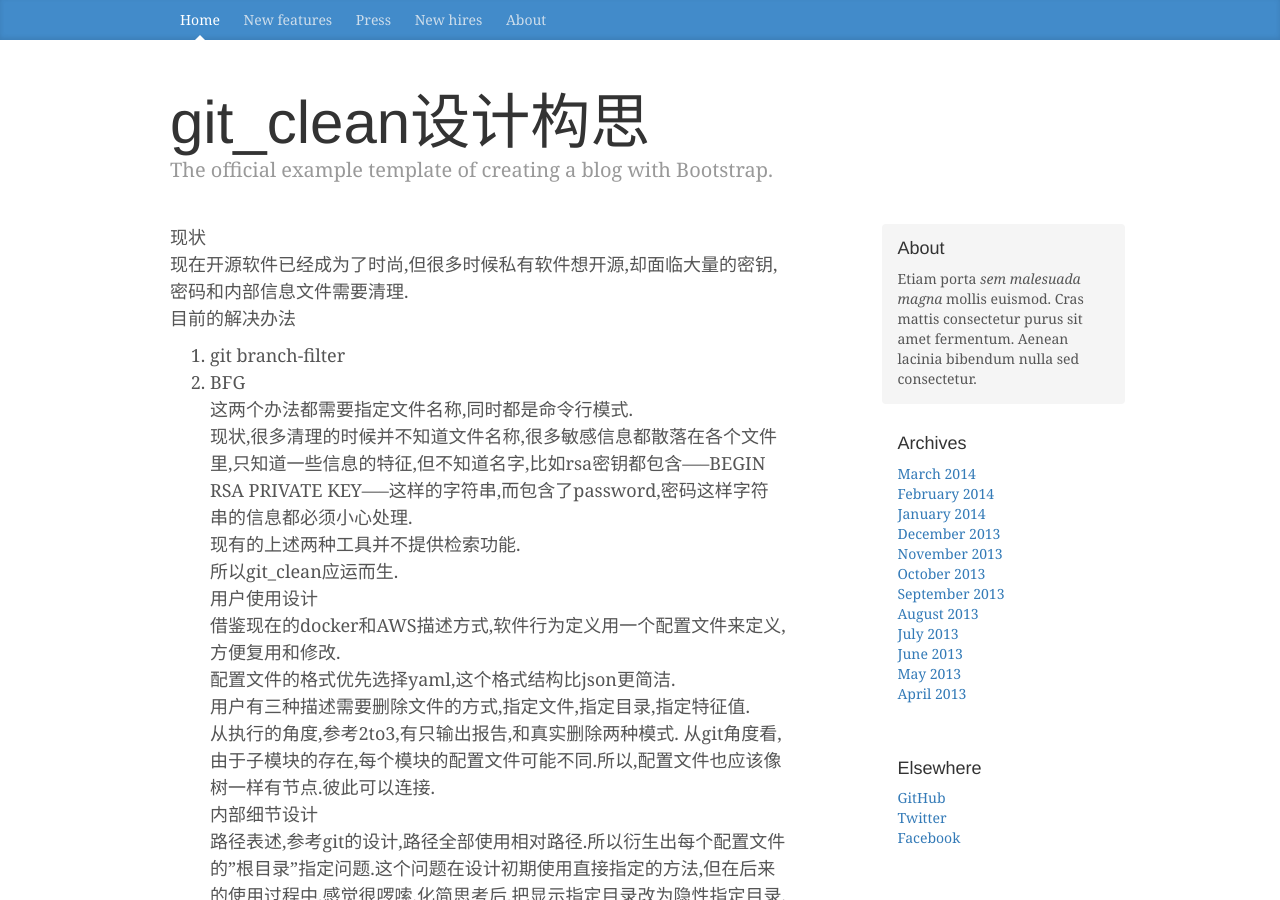
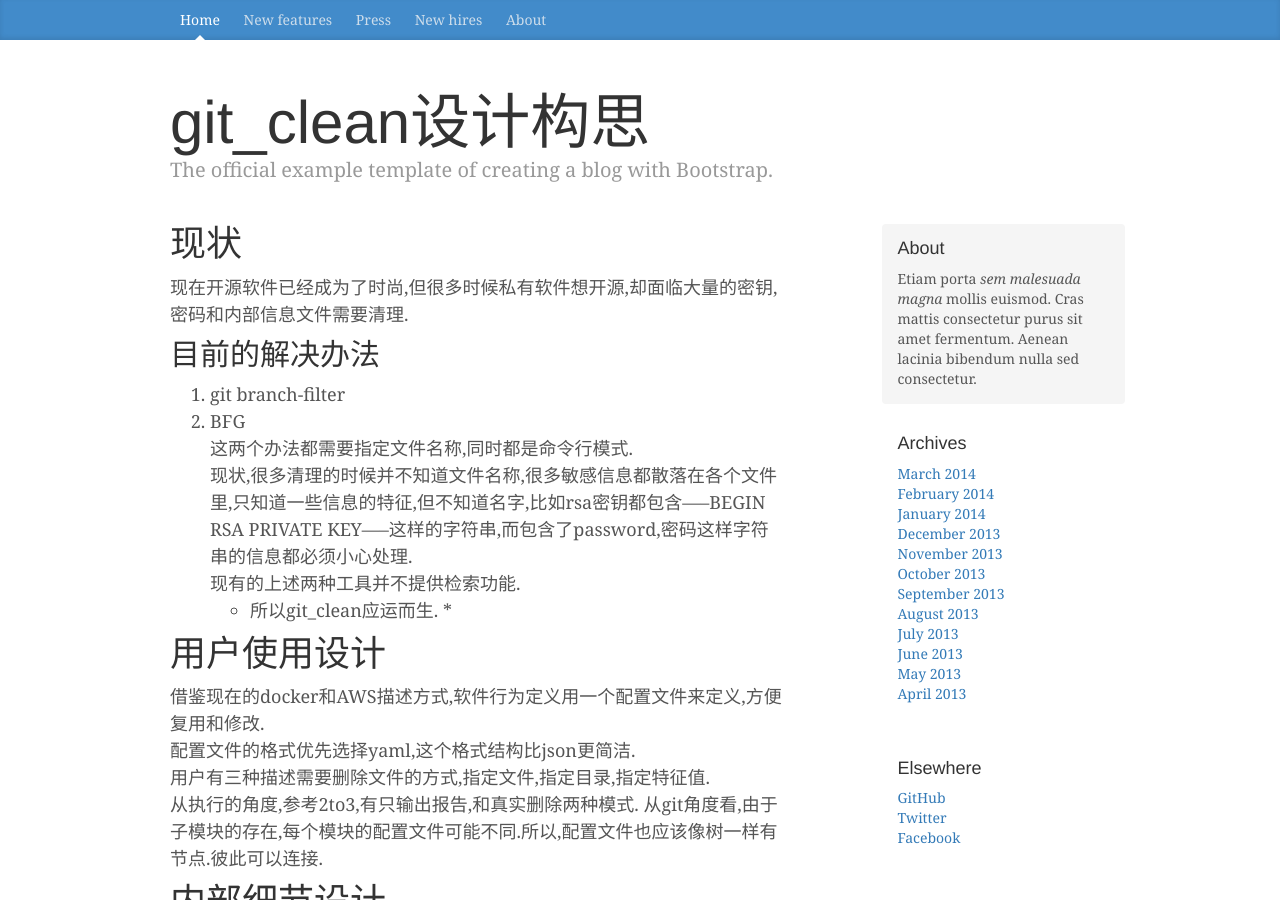
Before and after one commit to bobcyw/blog, a Jekyll site: the page built from _posts/2015-10-20-git _clean设计构思.md, in a window 1280 px wide and 900 px high. Built offline with Jekyll 4.4.1, drawn with Linux system fonts in a browser that asks for light colours.

Commit message:
看看md的格式效果

```diff
--- a/_posts/2015-10-20-git _clean设计构思.md
+++ b/_posts/2015-10-20-git _clean设计构思.md
@@ -2,25 +2,29 @@
 layout: Blog Template for Bootstrap
 title: git_clean设计构思
 ---
-现状
+# 现状
 现在开源软件已经成为了时尚,但很多时候私有软件想开源,却面临大量的密钥,密码和内部信息文件需要清理.
-目前的解决办法
+
+## 目前的解决办法
 1. git branch-filter
 2. BFG
 这两个办法都需要指定文件名称,同时都是命令行模式.
 现状,很多清理的时候并不知道文件名称,很多敏感信息都散落在各个文件里,只知道一些信息的特征,但不知道名字,比如rsa密钥都包含-----BEGIN RSA PRIVATE KEY-----这样的字符串,而包含了password,密码这样字符串的信息都必须小心处理.
 现有的上述两种工具并不提供检索功能.
-所以git_clean应运而生.
-用户使用设计
+* 所以git_clean应运而生. *
+
+# 用户使用设计
 借鉴现在的docker和AWS描述方式,软件行为定义用一个配置文件来定义,方便复用和修改.
 配置文件的格式优先选择yaml,这个格式结构比json更简洁.
 用户有三种描述需要删除文件的方式,指定文件,指定目录,指定特征值.
 从执行的角度,参考2to3,有只输出报告,和真实删除两种模式.
 从git角度看,由于子模块的存在,每个模块的配置文件可能不同.所以,配置文件也应该像树一样有节点.彼此可以连接.
-内部细节设计
+
+# 内部细节设计
 路径表述,参考git的设计,路径全部使用相对路径.所以衍生出每个配置文件的"根目录"指定问题.这个问题在设计初期使用直接指定的方法,但在后来的使用过程中,感觉很啰嗦,化简思考后,把显示指定目录改为隐性指定目录,转成隐喻设计.
 指定特征值的方式,可能把一些不该删除的文件也删除掉,比如配置文件本身.或者某些不想删除的文件
-隐喻设计
+
+# 隐喻设计
 这里的隐喻设计特指虽然可以把接口暴露给用户,让用户定义,但有符合用户潜意识的定义模式,于是优先使用符合用户潜意识的模式.
 配置文件管理指定的"根目录",大部分情况,把配置文件放在哪个目录下,就表示对哪个目录生效,这是常见的表述方式,用户已经形成习惯,所以在配置文件里再指定"根目录"是画蛇添足的,扭曲的指定,也让用户不能按照习惯使用.
 默认操作并不删除文件,而只是给出要删除文件的报告,这方便新手用户,在不知情的情况下也不会误删文件.
```
Also changed, not shown: 1 other file.
